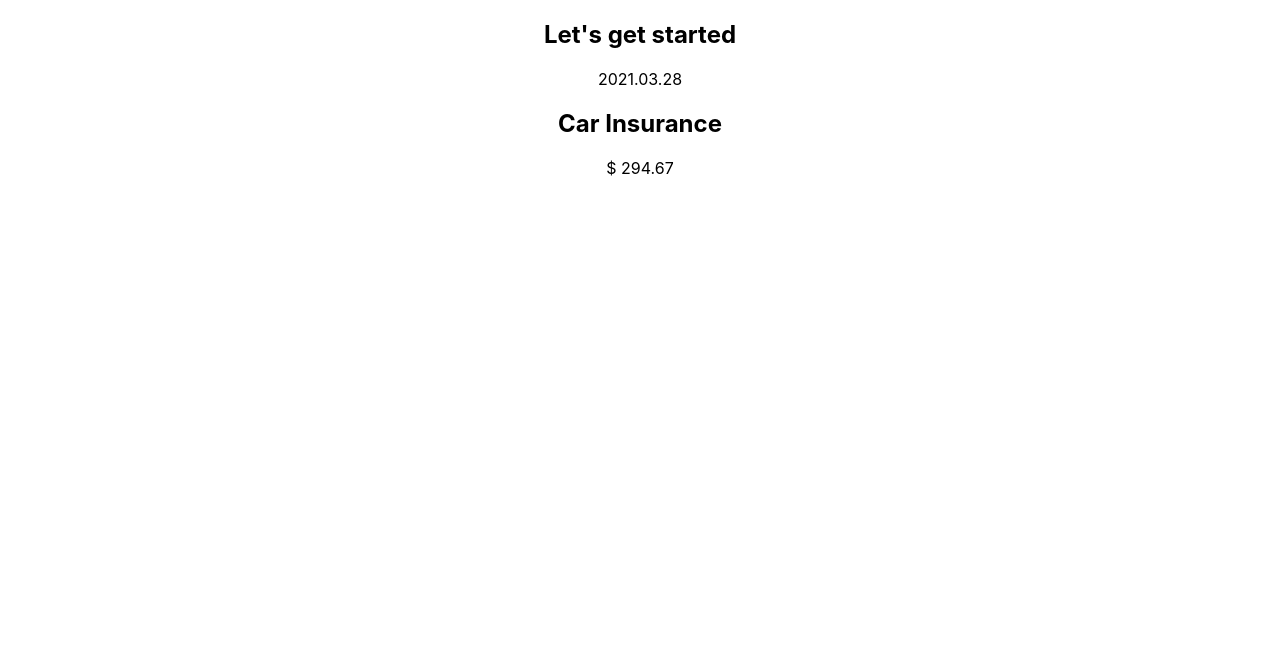
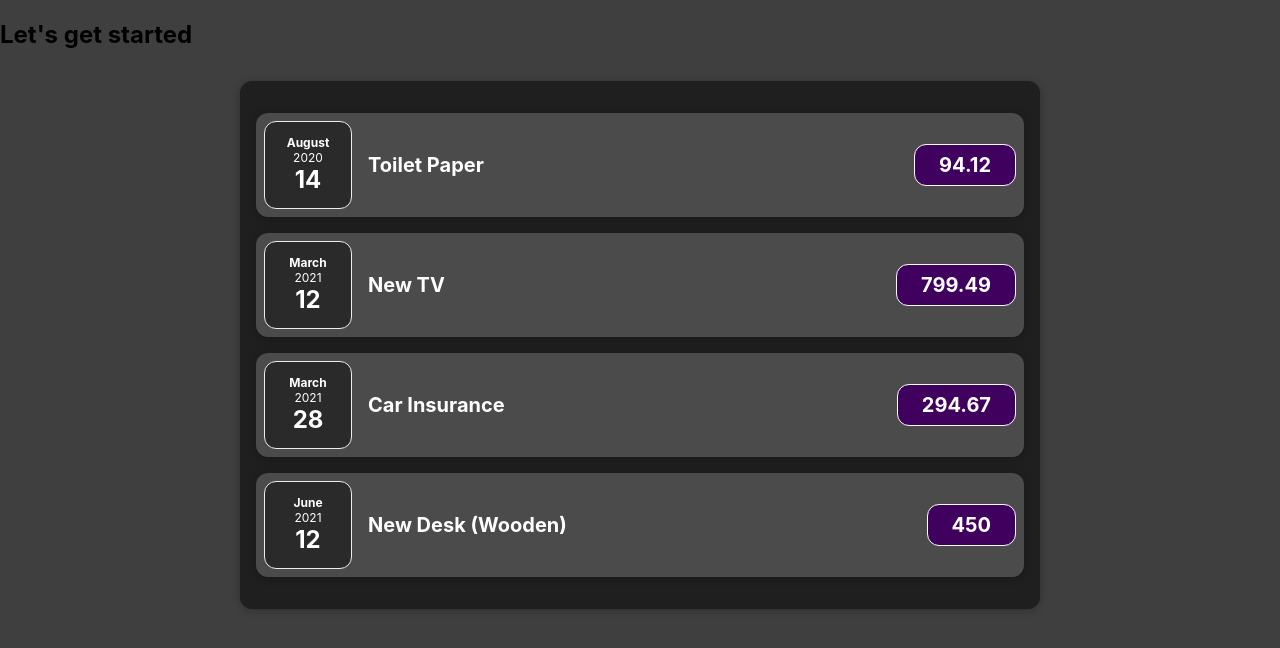
Before and after one commit to Sangkun-svg/React-scratch, a React (Create React App) app: page / in a window 1280 px wide. Shown: the top 648 px of the page. Built offline with nearby package versions, Linux system fonts and the light colour scheme.

Commit message:
lecture 3-12 ~ 26

```diff
--- a/package.json
+++ b/package.json
@@ -6,6 +6,7 @@
     "@testing-library/jest-dom": "^5.16.5",
     "@testing-library/react": "^13.4.0",
     "@testing-library/user-event": "^13.5.0",
+    "dayjs": "^1.11.5",
     "react": "^18.2.0",
     "react-dom": "^18.2.0",
     "react-scripts": "5.0.1",
--- a/src/App.css
+++ b/src/App.css
@@ -1,38 +1,14 @@
-.App {
-  text-align: center;
+@import url("https://fonts.googleapis.com/css2?family=Noto+Sans+JP:wght@400;700&display=swap");
+
+* {
+  box-sizing: border-box;
 }
 
-.App-logo {
-  height: 40vmin;
-  pointer-events: none;
+html {
+  font-family: "Noto Sans JP", sans-serif;
 }
 
-@media (prefers-reduced-motion: no-preference) {
-  .App-logo {
-    animation: App-logo-spin infinite 20s linear;
-  }
+body {
+  margin: 0;
+  background-color: #3f3f3f;
 }
-
-.App-header {
-  background-color: #282c34;
-  min-height: 100vh;
-  display: flex;
-  flex-direction: column;
-  align-items: center;
-  justify-content: center;
-  font-size: calc(10px + 2vmin);
-  color: white;
-}
-
-.App-link {
-  color: #61dafb;
-}
-
-@keyframes App-logo-spin {
-  from {
-    transform: rotate(0deg);
-  }
-  to {
-    transform: rotate(360deg);
-  }
-}
--- a/src/App.js
+++ b/src/App.js
@@ -1,13 +1,34 @@
 import "./App.css";
-import { ExpenseItem } from "./components/ExpenseItem";
+import { Expenses } from "./components/Expense/Expenses";
 
-function App() {
+const App = () => {
+  const expenses = [
+    {
+      id: "e1",
+      title: "Toilet Paper",
+      amount: 94.12,
+      date: new Date(2020, 7, 14),
+    },
+    { id: "e2", title: "New TV", amount: 799.49, date: new Date(2021, 2, 12) },
+    {
+      id: "e3",
+      title: "Car Insurance",
+      amount: 294.67,
+      date: new Date(2021, 2, 28),
+    },
+    {
+      id: "e4",
+      title: "New Desk (Wooden)",
+      amount: 450,
+      date: new Date(2021, 5, 12),
+    },
+  ];
   return (
     <div className="App">
       <h2>Let's get started</h2>
-      <ExpenseItem />
+      <Expenses expense={expenses} />
     </div>
   );
-}
+};
 
 export default App;
--- /dev/null
+++ b/src/components/Expense/ExpenseDate.css
@@ -0,0 +1,26 @@
+.expense-date {
+  display: flex;
+  flex-direction: column;
+  width: 5.5rem;
+  height: 5.5rem;
+  border: 1px solid #ececec;
+  background-color: #2a2a2a;
+  color: white;
+  border-radius: 12px;
+  align-items: center;
+  justify-content: center;
+}
+
+.expense-date__month {
+  font-size: 0.75rem;
+  font-weight: bold;
+}
+
+.expense-date__year {
+  font-size: 0.75rem;
+}
+
+.expense-date__day {
+  font-size: 1.5rem;
+  font-weight: bold;
+}
--- /dev/null
+++ b/src/components/Expense/ExpenseDate.js
@@ -0,0 +1,15 @@
+import "./ExpenseDate.css";
+
+export const ExpenseDate = ({ date }) => {
+  const month = date.toLocaleString("en-US", { month: "long" });
+  const day = date.toLocaleString("en-US", { day: "2-digit" });
+  const year = date.getFullYear();
+
+  return (
+    <div className="expense-date">
+      <div className="expense-date__month">{month}</div>
+      <div className="expense-date__year">{year}</div>
+      <div className="expense-date__day">{day}</div>
+    </div>
+  );
+};
--- /dev/null
+++ b/src/components/Expense/ExpenseItem.css
@@ -0,0 +1,54 @@
+.expense-item {
+  display: flex;
+  justify-content: space-between;
+  align-items: center;
+  padding: 0.5rem;
+  margin: 1rem 0;
+  background-color: #4b4b4b;
+}
+
+.expense-item__description {
+  display: flex;
+  flex-direction: column;
+  gap: 1rem;
+  align-items: flex-end;
+  flex-flow: column-reverse;
+  justify-content: flex-start;
+  flex: 1;
+}
+
+.expense-item h2 {
+  color: #3a3a3a;
+  font-size: 1rem;
+  flex: 1;
+  margin: 0 1rem;
+  color: white;
+}
+
+.expense-item__price {
+  font-size: 1rem;
+  font-weight: bold;
+  color: white;
+  background-color: #40005d;
+  border: 1px solid white;
+  padding: 0.5rem;
+  border-radius: 12px;
+}
+
+@media (min-width: 580px) {
+  .expense-item__description {
+    flex-direction: row;
+    align-items: center;
+    justify-content: flex-start;
+    flex: 1;
+  }
+
+  .expense-item__description h2 {
+    font-size: 1.25rem;
+  }
+
+  .expense-item__price {
+    font-size: 1.25rem;
+    padding: 0.5rem 1.5rem;
+  }
+}
--- /dev/null
+++ b/src/components/Expense/ExpenseItem.js
@@ -0,0 +1,17 @@
+import "./ExpenseItem.css";
+import { ExpenseDate } from "../Expense/ExpenseDate";
+import { Card } from "../common/Card";
+
+export const ExpenseItem = ({ title, amount, date }) => {
+  return (
+    <Card className="expense-item">
+      <div>
+        <ExpenseDate date={date} />
+      </div>
+      <div className="expense-item__description">
+        <h2>{title}</h2>
+        <div className="expense-item__price">{amount}</div>
+      </div>
+    </Card>
+  );
+};
--- /dev/null
+++ b/src/components/Expense/Expenses.css
@@ -0,0 +1,7 @@
+.expenses {
+  padding: 1rem;
+  background-color: rgb(31, 31, 31);
+  margin: 2rem auto;
+  width: 50rem;
+  max-width: 95%;
+}
--- /dev/null
+++ b/src/components/Expense/Expenses.js
@@ -0,0 +1,19 @@
+import "./Expenses.css";
+import { ExpenseItem } from "./ExpenseItem";
+import { Card } from "../common/Card";
+export const Expenses = ({ expense }) => {
+  return (
+    <Card className="expenses">
+      {expense.map((el) => {
+        return (
+          <ExpenseItem
+            key={el.id}
+            title={el.title}
+            amount={el.amount}
+            date={el.date}
+          />
+        );
+      })}
+    </Card>
+  );
+};
--- a/src/components/ExpenseItem.js
+++ /dev/null
@@ -1,11 +0,0 @@
-export const ExpenseItem = () => {
-  return (
-    <div>
-      <div>2021.03.28</div>
-      <div>
-        <h2>Car Insurance</h2>
-        <div>$ 294.67</div>
-      </div>
-    </div>
-  );
-};
--- /dev/null
+++ b/src/components/common/Card.css
@@ -0,0 +1,4 @@
+.card {
+  border-radius: 12px;
+  box-shadow: 0 1px 8px rgba(0, 0, 0, 0.25);
+}
--- /dev/null
+++ b/src/components/common/Card.js
@@ -0,0 +1,5 @@
+import "./Card.css";
+export const Card = (props) => {
+  const classes = "card " + props.className;
+  return <div className={classes}>{props.children}</div>;
+};
```
Also changed, not shown: 1 other file (tests, documents, lock files or other folders).
